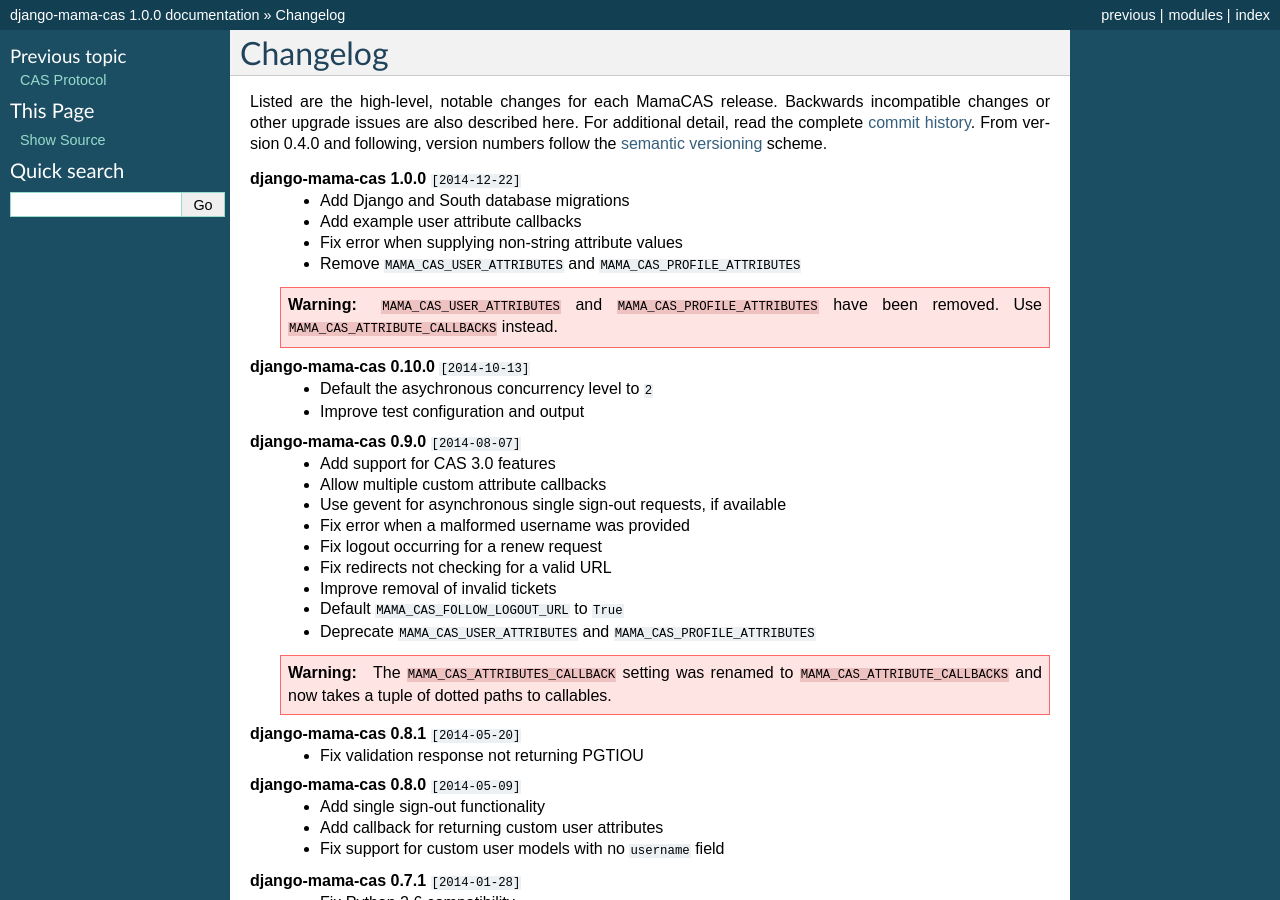
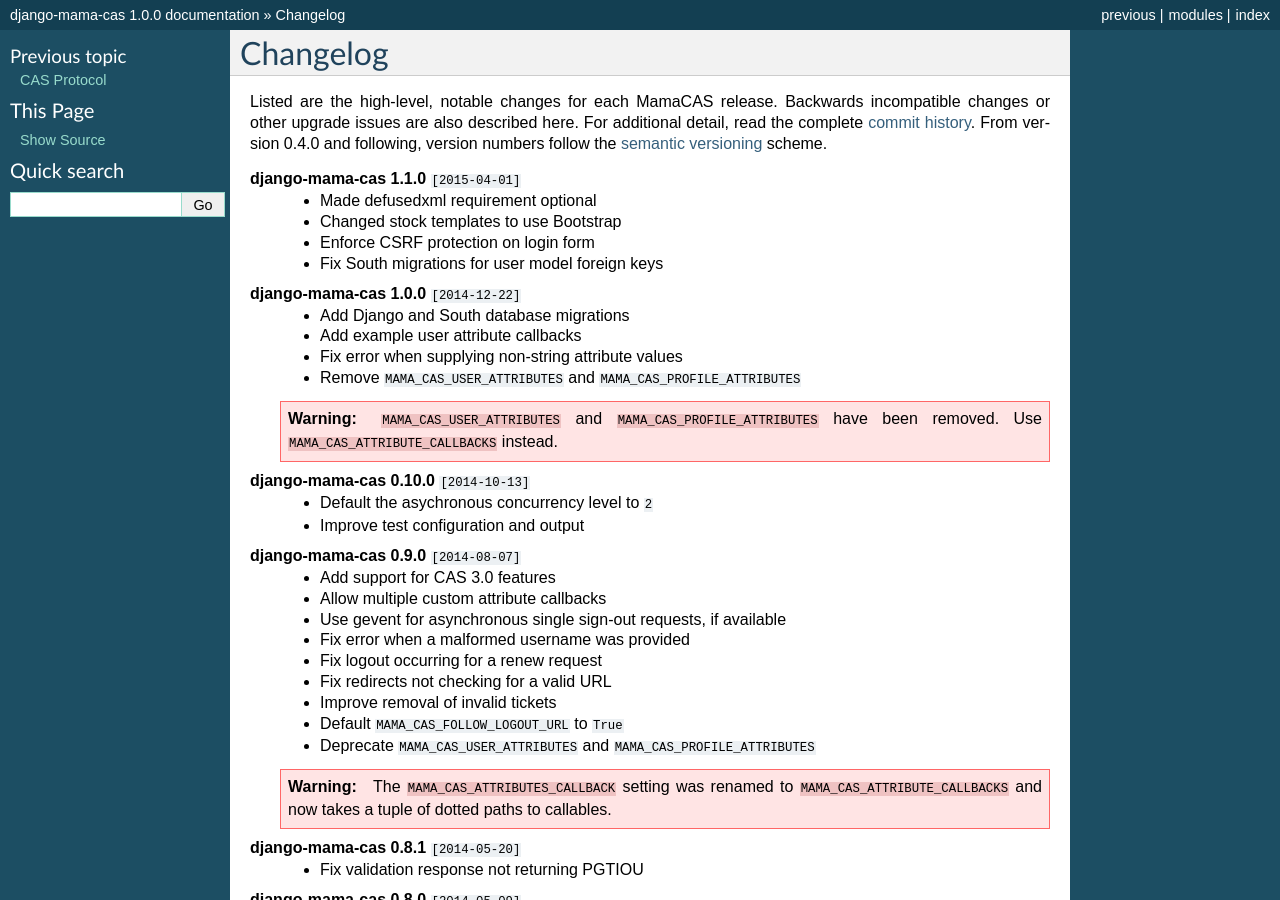
Before and after one commit to jbittel/django-mama-cas, a Sphinx documentation site: the page built from docs/changelog.rst, in a window 1280 px wide and 900 px high. Built offline with Sphinx 7.4.7, drawn with Linux system fonts in a browser that asks for light colours.

Commit message:
Update changelog

```diff
--- a/docs/changelog.rst
+++ b/docs/changelog.rst
@@ -8,6 +8,12 @@
 here. For additional detail, read the complete `commit history`_. From
 version 0.4.0 and following, version numbers follow the `semantic
 versioning`_ scheme.
+
+**django-mama-cas 1.1.0** ``[2015-04-01]``
+   * Made defusedxml requirement optional
+   * Changed stock templates to use Bootstrap
+   * Enforce CSRF protection on login form
+   * Fix South migrations for user model foreign keys
 
 **django-mama-cas 1.0.0** ``[2014-12-22]``
    * Add Django and South database migrations
```
